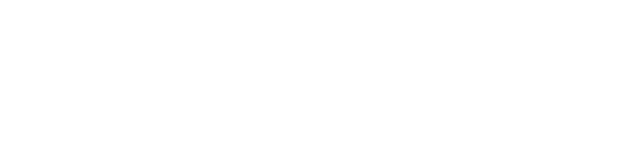
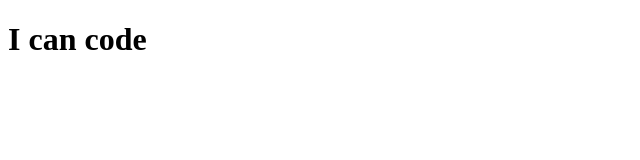
Before and after one commit to tahminaroshni/my-second-repo, a plain HTML site: page index.html in a window 1280 px wide. Shown: the whole page, without its empty margins (0-640 px from the left). Drawn offline with Linux system fonts and the light colour scheme.

Commit message:
header added

```diff
--- a/index.html
+++ b/index.html
@@ -7,6 +7,6 @@
     <title>My second repo</title>
 </head>
 <body>
-
+    <h1>I can code</h1>
 </body>
 </html>
```
